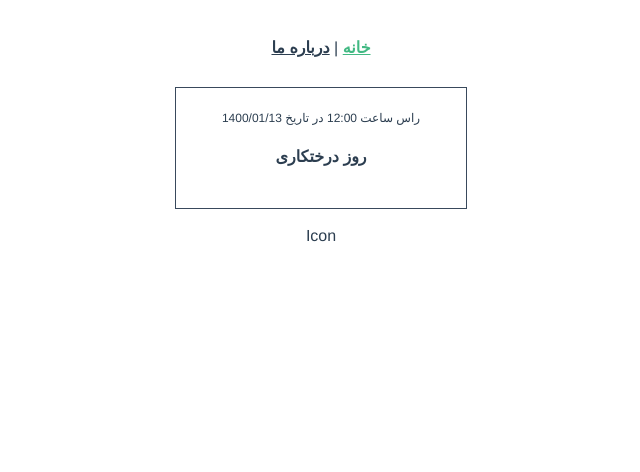
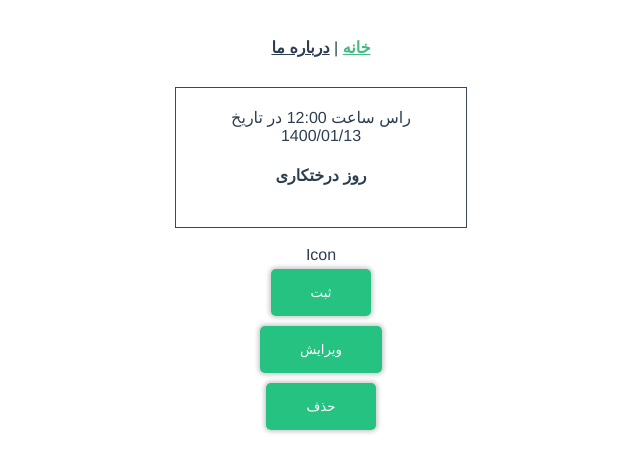
Before and after one commit to codepop-fa/Vue3Course, a Vue app: page / in a window 1280 px wide. Shown: the top 472 px of the page, without its empty margins (319-959 px from the left). Built offline with nearby package versions, Linux system fonts and the light colour scheme.

Commit message:
lesson8 finish

```diff
--- /dev/null
+++ b/src/components/BaseButton.vue
@@ -0,0 +1,21 @@
+<template>
+    <div>
+        <button type="submit" class="btn">
+          <slot></slot>
+        </button>
+    </div>
+</template>
+
+
+<style scoped>
+.btn {
+   background-color: #26c281;
+   color: white;
+   padding: 1rem 2.5rem;
+   border-radius: 5px;
+   cursor: pointer;
+   box-shadow: 0 0 4px 2px rgba(0,0,0,.2);
+   margin: 5px;
+   border: none;
+  }
+</style>
--- a/src/components/EventCard.vue
+++ b/src/components/EventCard.vue
@@ -1,7 +1,7 @@
 <template>
   <div class="event-card">
-    <span>راس ساعت 12:00 در تاریخ 1400/01/13</span>
-    <h4>روز درختکاری</h4>
+    <slot></slot>
+    <slot name="title"></slot>
   </div>
 </template>
 
--- a/src/main.js
+++ b/src/main.js
@@ -3,9 +3,11 @@ import App from './App.vue'
 import router from './router'
 import store from './store'
 import BaseIcon from '@/components/BaseIcon.vue';
+import BaseButton from '@/components/BaseButton.vue';
 
 const app = createApp(App)
 app.component('BaseIcon', BaseIcon)
+app.component('BaseButton', BaseButton)
   .use(store)
   .use(router)
   .mount('#app')
--- a/src/views/Home.vue
+++ b/src/views/Home.vue
@@ -1,13 +1,24 @@
 <template>
   <div class="events">
-    <EventCard />
+    <EventCard>
+      <template v-slot:title>
+        <h4>روز درختکاری</h4>
+      </template>
+      <template v-slot:default>
+        <span>راس ساعت 12:00 در تاریخ 1400/01/13</span>
+      </template>
+    </EventCard>
     <BaseIcon />
+    <BaseButton>ثبت</BaseButton>
+    <BaseButton>ویرایش</BaseButton>
+    <BaseButton>حذف</BaseButton>
   </div>
 </template>
 
 <script>
 // @ is an alias to /src
-import EventCard from '@/components/EventCard.vue';
+import EventCard from '@/components/EventCard.vue'
+
 
 export default {
   name: "Home",
```
